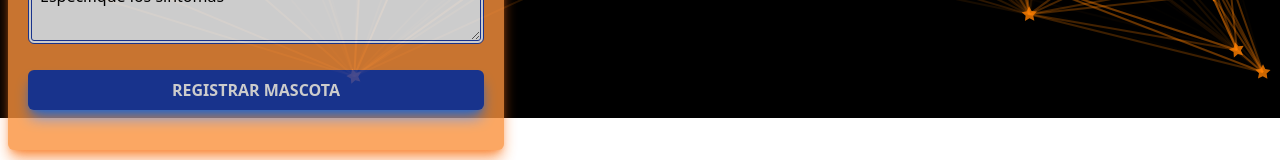
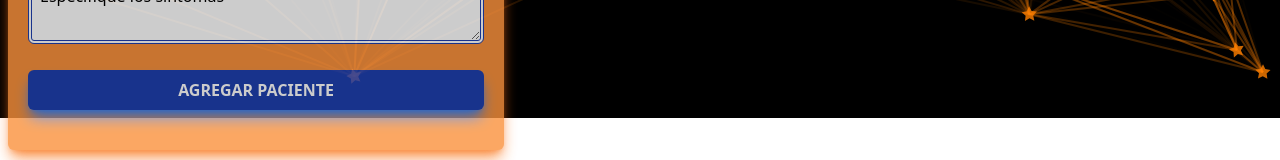
Before and after one commit to OnilBlanco26/CitasParticulas, a React (Vite) app: page / in a window 1280 px wide. Shown: the part 682-842 px from the top of the page. Built offline with nearby package versions, Linux system fonts and the light colour scheme.

Commit message:
Cambiando el texto del boton registrar dependiendo del id del paciente al que se le da a editar

```diff
--- a/src/components/Formulario.jsx
+++ b/src/components/Formulario.jsx
@@ -154,7 +154,7 @@ const Formulario = ({pacientes, setPacientes, paciente}) => {
         </div>
 
         <input type="submit"
-        value='Registrar Mascota'
+        value={paciente.id ? 'Editar Paciente' : 'Agregar Paciente'}
         className='p-2 uppercase font-bold text-white bg-blue-800 rounded-md hover:bg-blue-500 transition-all cursor-pointer w-full shadow-blue-500 shadow-lg'
         />
       </form>
```
